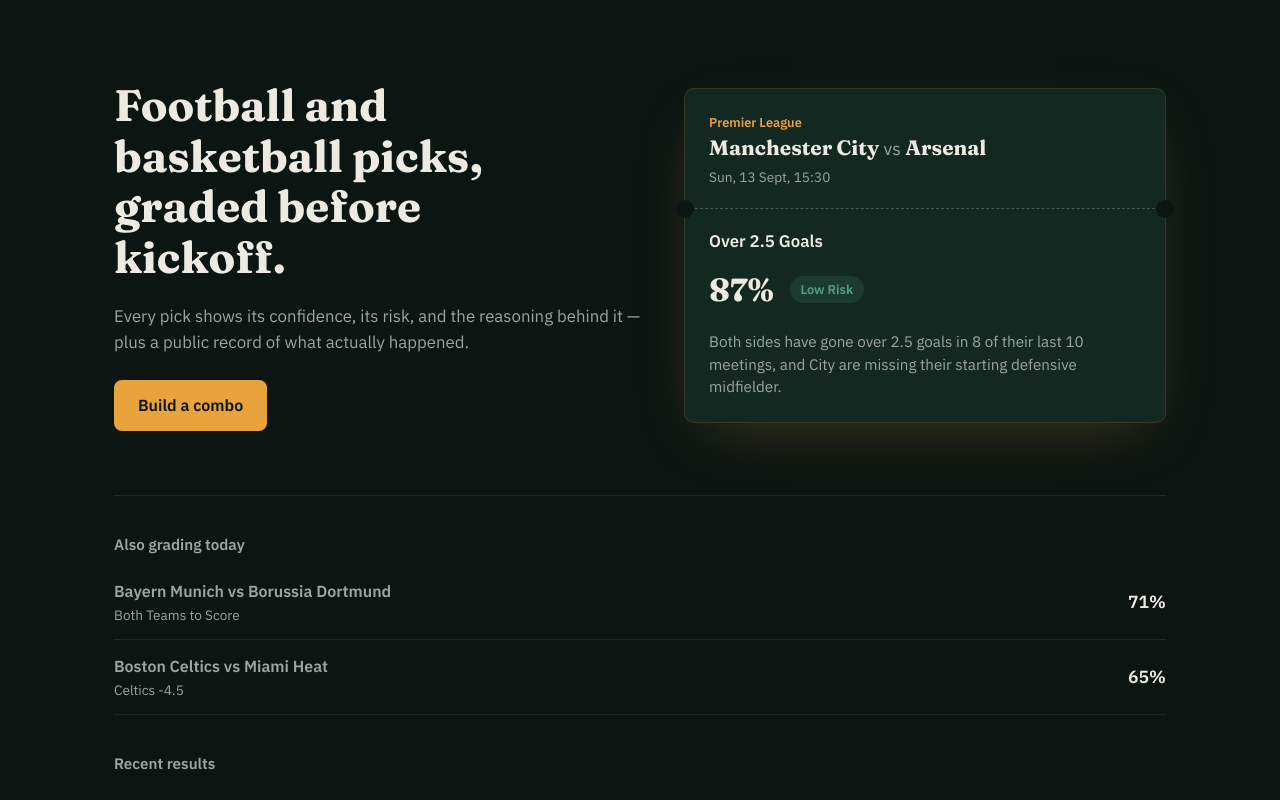
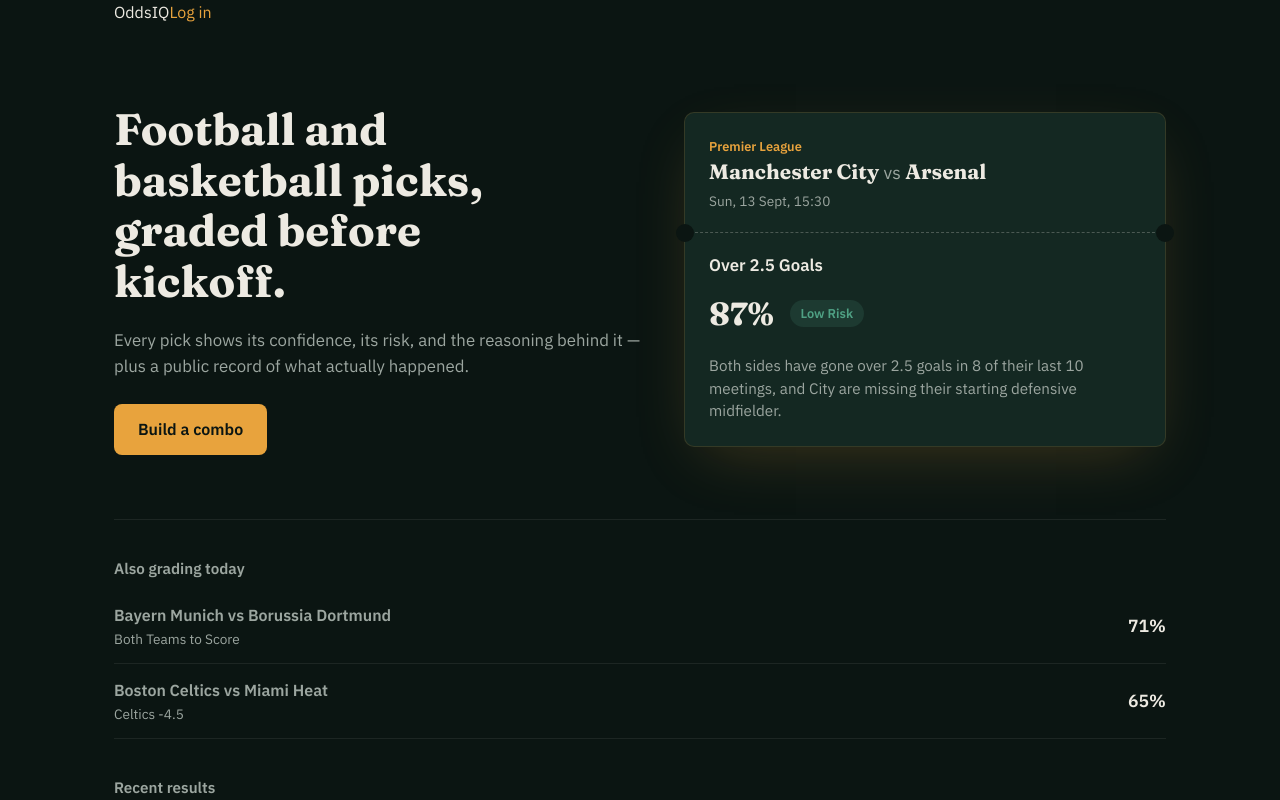
Before and after one commit to Tonybest2445/OddsIQ, a React (Vite) app: page / in a window 1280 px wide. Shown: the top 800 px of the page. Built offline with nearby package versions, Linux system fonts and the light colour scheme; no server answers.

Commit message:
Update Home.jsx

```diff
--- a/src/pages/Home.jsx
+++ b/src/pages/Home.jsx
@@ -1,6 +1,7 @@
 import './Home.css'
 import { Link } from 'react-router-dom'
 import { picks } from '../data/picks'
+import { useAuth } from '../lib/AuthContext'
 
 function formatKickoff(iso) {
   return new Date(iso).toLocaleString('en-GB', {
@@ -56,6 +57,7 @@
 }
 
 function Home() {
+  const { user } = useAuth()
   const pending = picks
     .filter((p) => p.status === 'pending')
     .sort((a, b) => b.confidence - a.confidence)
@@ -64,6 +66,13 @@
 
   return (
     <main className="home">
+      <header className="site-header">
+        <span className="site-header__logo">OddsIQ</span>
+        <Link to="/account" className="site-header__account">
+          {user ? 'Account' : 'Log in'}
+        </Link>
+      </header>
+
       <section className="hero">
         <div className="hero__text">
           <h1>Football and basketball picks, graded before kickoff.</h1>
```
